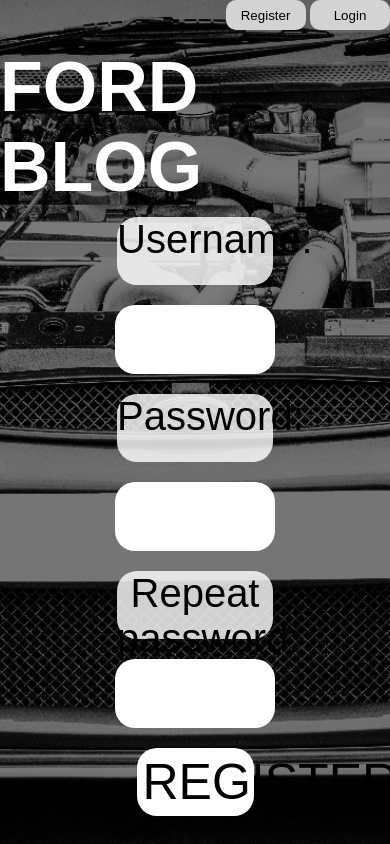
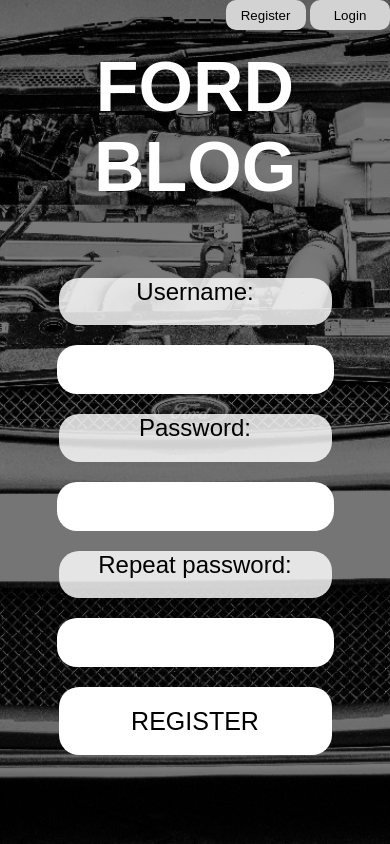
Before and after one commit to KLesiu/BlogFront, a React (Create React App) app: page /form in a window 390 px wide. Built offline with nearby package versions, Linux system fonts and the light colour scheme; no server answers; a web font is replaced by a local one.

Commit message:
Optimize for mobile devices

```diff
--- a/src/index.css
+++ b/src/index.css
@@ -309,3 +309,70 @@
 .hidden{
   display: none;
 }
+
+@media screen and (max-width:600px) {
+  header h1 {
+    text-align: center;
+}
+.preloadContainer a {
+  height: 14%;
+  margin-top: 14%;
+  width: 100%;
+}
+form label {
+
+
+
+  font-size: 24px;
+  height: 7%;
+
+  margin-top: 20px;
+  width: 70%;
+}
+form input {
+  background-color: white;
+  border: none;
+  border-radius: 20px;
+  color: black;
+  height: 7%;
+  font-size: 20px;
+  margin-top: 20px;
+  width: 70%;
+}
+form button{
+  font-size: 25px;
+  width: 70%;
+}
+#registerErrors{
+  top: 15%;
+  font-size: 20px;
+  width: 25%;
+}
+#welcome h2{
+  font-size: 38px;
+  text-align: center;
+}
+#welcome button{
+  font-size: 50px;
+}
+#postCardsContainer{
+  justify-content: center;
+}
+.deleteButton{
+  right: 8%;
+  width: 25%;
+}
+.addComment {
+ border-radius: 10px;
+  height: 36px;
+  font-size: 20px;
+
+  padding: 0;
+  right: 4%;
+  top: 2%;
+  width: 40%;
+}
+.addCommentContainer button{
+  width: 30%;
+}
+}
```
